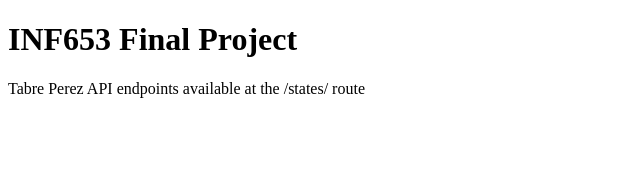
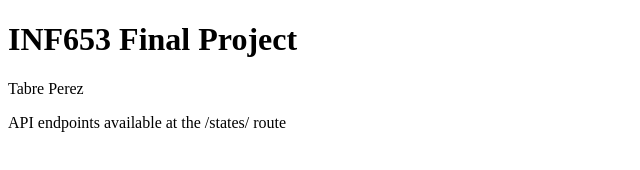
Before and after one commit to tabre/inf653_final, a website: page index.html in a window 1280 px wide. Shown: the whole page, without its empty margins (0-640 px from the left). Drawn offline with Linux system fonts and the light colour scheme.

Commit message:
fix: formatting

```diff
--- a/index.html
+++ b/index.html
@@ -7,7 +7,7 @@
 
     <body>
         <h1>INF653 Final Project</h1>
-        <span>Tabre Perez</span>
+        <p>Tabre Perez</p>
         <span>API endpoints available at the /states/ route</span>
     </body>
 
```
